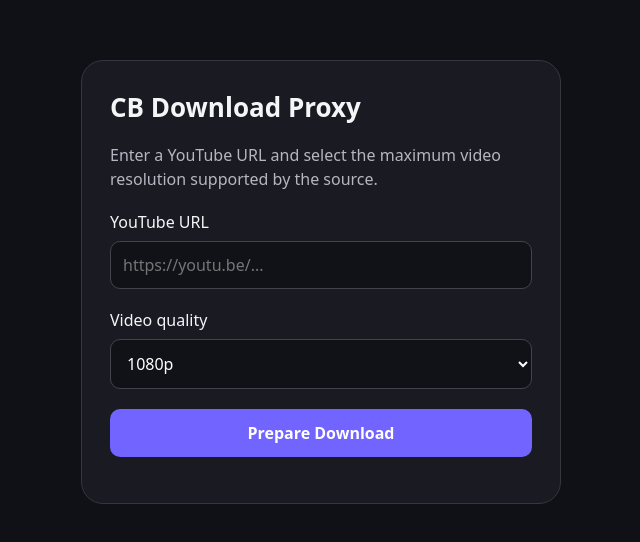
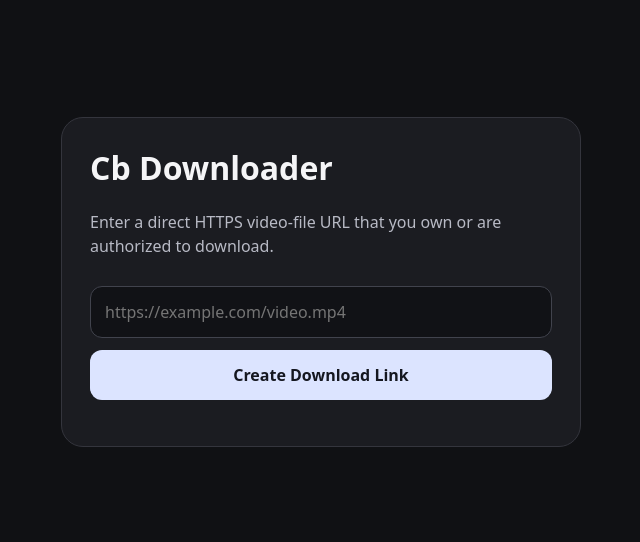
Before and after one commit to web12-app/Cb, a website: page public/index.html in a window 1280 px wide. Shown: the part 118-660 px from the top of the page, without its empty margins (319-959 px from the left). Drawn offline with Linux system fonts and the light colour scheme.

Commit message:
Update index.html

```diff
--- a/public/index.html
+++ b/public/index.html
@@ -3,12 +3,10 @@
 <head>
   <meta charset="UTF-8">
   <meta name="viewport" content="width=device-width, initial-scale=1">
-  <title>CB Download Proxy</title>
+  <title>Cb Direct Downloader</title>
 
   <style>
-    * {
-      box-sizing: border-box;
-    }
+    * { box-sizing: border-box; }
 
     body {
       margin: 0;
@@ -16,54 +14,45 @@
       display: grid;
       place-items: center;
       padding: 20px;
-      background: #101116;
+      background: #101114;
       color: #f5f5f7;
       font-family: system-ui, sans-serif;
     }
 
     .card {
       width: 100%;
-      max-width: 480px;
+      max-width: 520px;
       padding: 28px;
-      border: 1px solid #343640;
+      background: #1b1c21;
+      border: 1px solid #34353d;
       border-radius: 22px;
-      background: #1a1b22;
     }
 
-    h1 {
-      margin-top: 0;
-      font-size: 26px;
-    }
+    h1 { margin-top: 0; }
 
     p {
-      color: #b5b6c2;
+      color: #b8bac5;
       line-height: 1.5;
     }
 
-    label {
-      display: block;
-      margin: 20px 0 8px;
-    }
-
-    input, select, button {
+    input, button {
       width: 100%;
-      min-height: 48px;
-      padding: 12px;
-      border-radius: 10px;
+      padding: 14px;
+      margin-top: 12px;
+      border-radius: 12px;
       font: inherit;
     }
 
-    input, select {
-      border: 1px solid #41434e;
-      background: #111218;
+    input {
+      background: #111216;
+      border: 1px solid #41434d;
       color: white;
     }
 
     button {
-      margin-top: 20px;
+      background: #dce4ff;
       border: 0;
-      background: #7164ff;
-      color: white;
+      color: #151720;
       font-weight: 700;
       cursor: pointer;
     }
@@ -73,57 +62,49 @@
       cursor: wait;
     }
 
-    #status {
+    #result {
       overflow-wrap: anywhere;
       margin-top: 18px;
     }
+
+    a { color: #b8c7ff; }
   </style>
 </head>
 
 <body>
   <main class="card">
-    <h1>CB Download Proxy</h1>
-
-    <p>
-      Enter a YouTube URL and select the maximum video
-      resolution supported by the source.
-    </p>
+    <h1>Cb Downloader</h1>
+    <p>Enter a direct HTTPS video-file URL that you own or are authorized to download.</p>
 
     <form id="downloadForm">
-      <label for="url">YouTube URL</label>
       <input
-        id="url"
+        id="videoUrl"
         type="url"
-        placeholder="https://youtu.be/..."
+        placeholder="https://example.com/video.mp4"
+        autocomplete="url"
         required
       >
 
-      <label for="quality">Video quality</label>
-      <select id="quality">
-        <option value="720p">720p</option>
-        <option value="1080p" selected>1080p</option>
-        <option value="1440p">1440p (2K)</option>
-        <option value="2160p">2160p (4K)</option>
-      </select>
-
       <button id="submitButton" type="submit">
-        Prepare Download
+        Create Download Link
       </button>
     </form>
 
-    <p id="status" role="status"></p>
+    <div id="result" role="status" aria-live="polite"></div>
   </main>
 
   <script>
     const form = document.getElementById("downloadForm");
+    const input = document.getElementById("videoUrl");
     const button = document.getElementById("submitButton");
-    const statusBox = document.getElementById("status");
+    const result = document.getElementById("result");
 
     form.addEventListener("submit", async (event) => {
       event.preventDefault();
 
+      result.textContent = "";
       button.disabled = true;
-      statusBox.textContent = "Checking request...";
+      button.textContent = "Checking URL...";
 
       try {
         const response = await fetch("/api/download", {
@@ -131,32 +112,28 @@
           headers: {
             "Content-Type": "application/json"
           },
-          body: JSON.stringify({
-            url: document.getElementById("url").value.trim(),
-            quality: document.getElementById("quality").value
-          })
+          body: JSON.stringify({ url: input.value.trim() })
         });
 
         const data = await response.json();
 
         if (!response.ok) {
-          throw new Error(data.error || "Request failed.");
+          throw new Error(data.error || "Unable to create link.");
         }
 
-        if (data.downloadUrl) {
-          const link = document.createElement("a");
-          link.href = data.downloadUrl;
-          link.textContent = "Download video";
-          link.rel = "noopener";
-          statusBox.replaceChildren(link);
-        } else {
-          statusBox.textContent =
-            data.message || "No download link was returned.";
-        }
+        const link = document.createElement("a");
+        link.href = data.downloadUrl;
+        link.textContent = "Open direct download URL";
+        link.target = "_blank";
+        link.rel = "noopener noreferrer";
+
+        result.textContent = data.message + " ";
+        result.appendChild(link);
       } catch (error) {
-        statusBox.textContent = error.message;
+        result.textContent = error.message;
       } finally {
         button.disabled = false;
+        button.textContent = "Create Download Link";
       }
     });
   </script>
```
